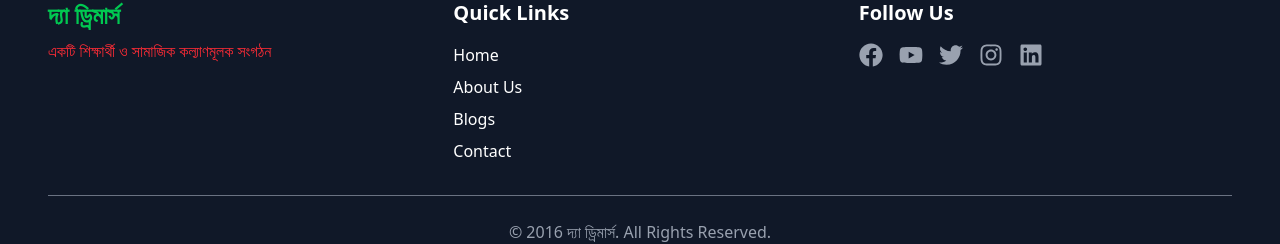
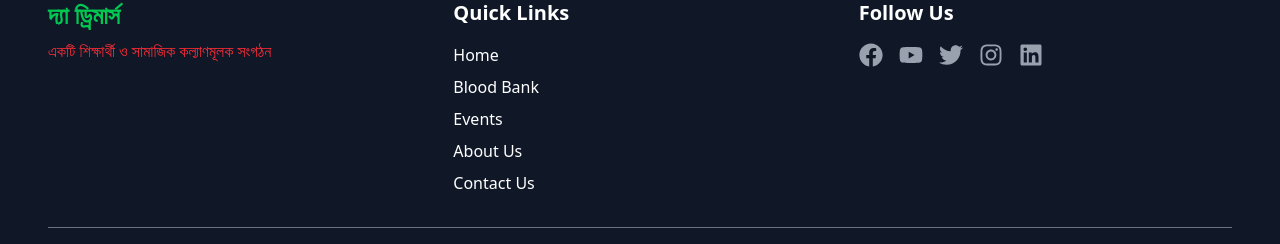
Before and after one commit to Alamgir2-2/The-Dreamers, a React (Vite) app: page /contact in a window 1280 px wide. Shown: the part 1100-1344 px from the top of the page. Built offline with nearby package versions, Linux system fonts and the light colour scheme.

Commit message:
Footer Updated

```diff
--- a/src/Components/Layout/Footer.jsx
+++ b/src/Components/Layout/Footer.jsx
@@ -26,19 +26,26 @@ const Footer = () => {
                                     Home
                                 </Link>
                             </li>
+
+                            <li>
+                                <Link to="/blood" className="hover:text-green-400 transition">
+                                    Blood Bank
+                                </Link>
+                            </li>
+
+                            <li>
+                                <Link to="/events" className="hover:text-green-400 transition">
+                                    Events
+                                </Link>
+                            </li>
                             <li>
                                 <Link to="/about" className="hover:text-green-400 transition">
                                     About Us
                                 </Link>
                             </li>
                             <li>
-                                <Link to="/blogs" className="hover:text-green-400 transition">
-                                    Blogs
-                                </Link>
-                            </li>
-                            <li>
                                 <Link to="/contact" className="hover:text-green-400 transition">
-                                    Contact
+                                    Contact Us
                                 </Link>
                             </li>
                         </ul>
```
